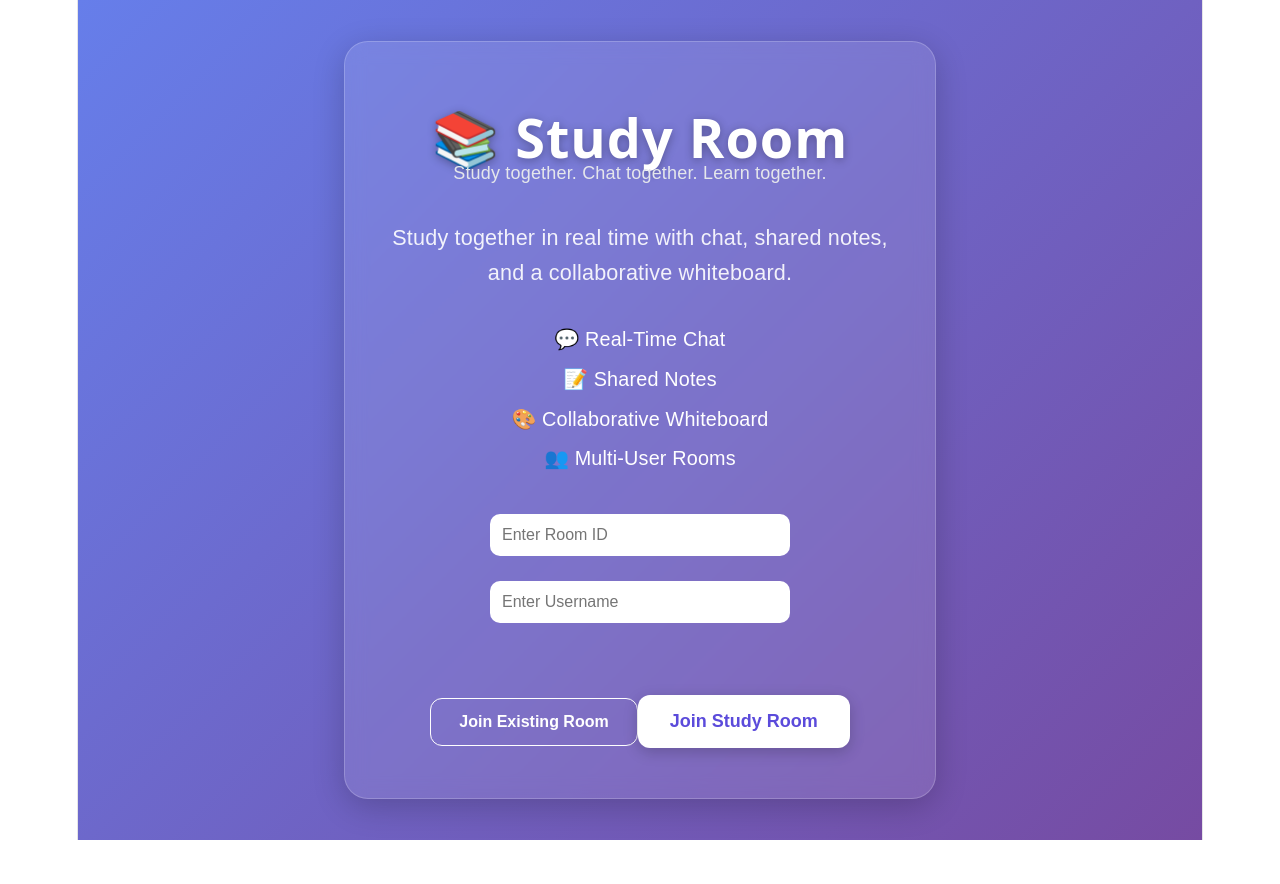
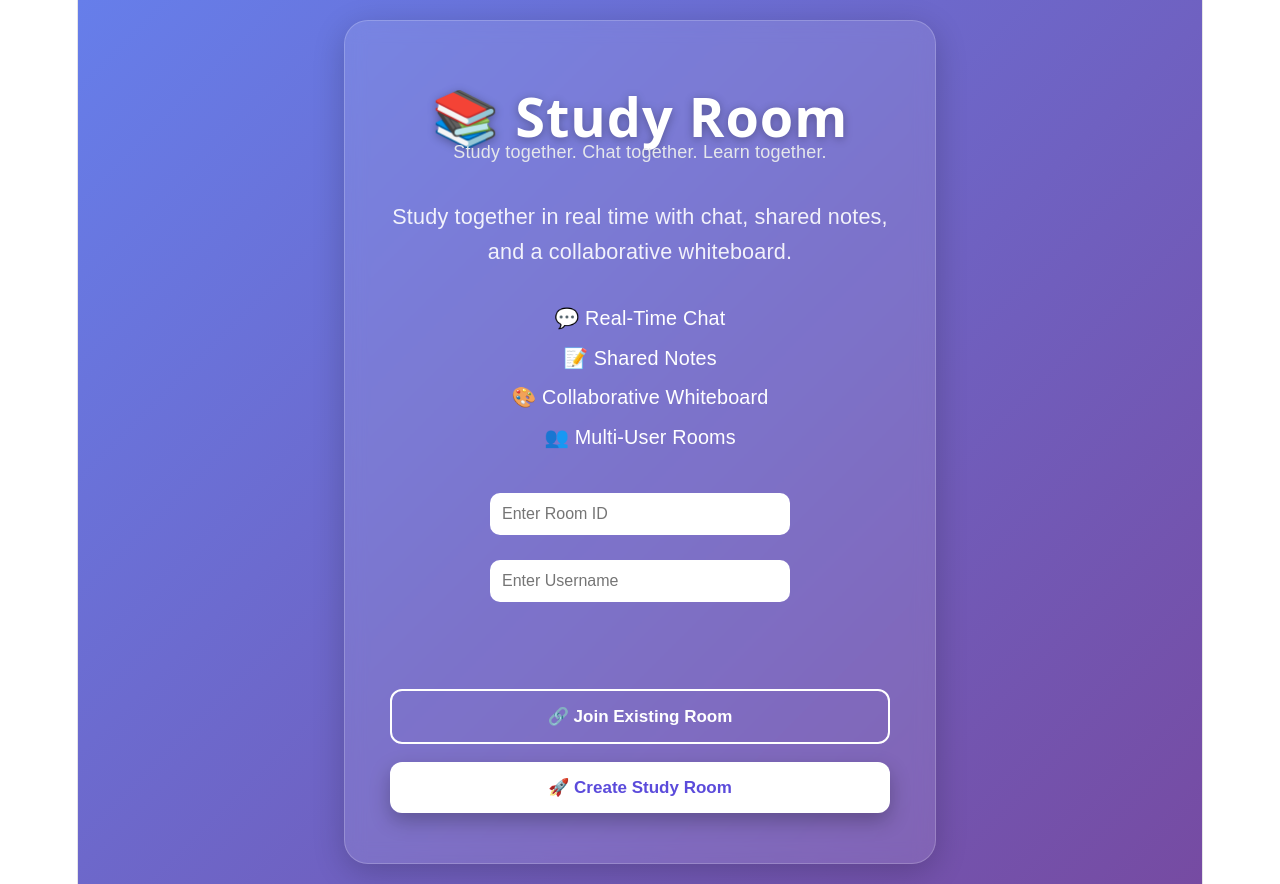
Before and after one commit to anushkumakp2004-web/study-room-app, a React (Vite) app in the folder client/: page / in a window 1280 px wide. Before the commit the page ends 840 px from the top, so only its background shows below. Built offline with nearby package versions, Linux system fonts and the light colour scheme; no server answers.

Commit message:
Improve landing page action buttons

```diff
--- a/client/src/pages/Home.jsx
+++ b/client/src/pages/Home.jsx
@@ -122,33 +122,46 @@ function Home() {
     });
   }}
   style={{
-    padding: "14px 28px",
+    width: "100%",
+    padding: "15px",
+    marginTop: "15px",
     borderRadius: "12px",
-    border: "1px solid white",
+    border: "2px solid white",
     cursor: "pointer",
-    fontSize: "16px",
-    fontWeight: "bold",
+    fontSize: "17px",
+    fontWeight: "600",
     background: "transparent",
     color: "white",
+    transition: "0.3s",
   }}
 >
-  Join Existing Room
+  🔗 Join Existing Room
 </button>
-<Link to="/create">
+
+<Link
+  to="/create"
+  style={{
+    width: "100%",
+    textDecoration: "none",
+  }}
+>
   <button
     style={{
-      padding: "16px 32px",
+      width: "100%",
+      padding: "15px",
+      marginTop: "18px",
       borderRadius: "12px",
       border: "none",
       cursor: "pointer",
-      fontSize: "18px",
-      fontWeight: "bold",
+      fontSize: "17px",
+      fontWeight: "600",
       background: "#ffffff",
       color: "#5b4bdb",
-      boxShadow: "0 4px 15px rgba(0,0,0,0.2)",
+      boxShadow: "0 8px 20px rgba(0,0,0,0.25)",
+      transition: "0.3s",
     }}
   >
-    Join Study Room
+    🚀 Create Study Room
   </button>
 </Link>
       </div>
```
Lines whose indentation alone changed are shown as unchanged.
